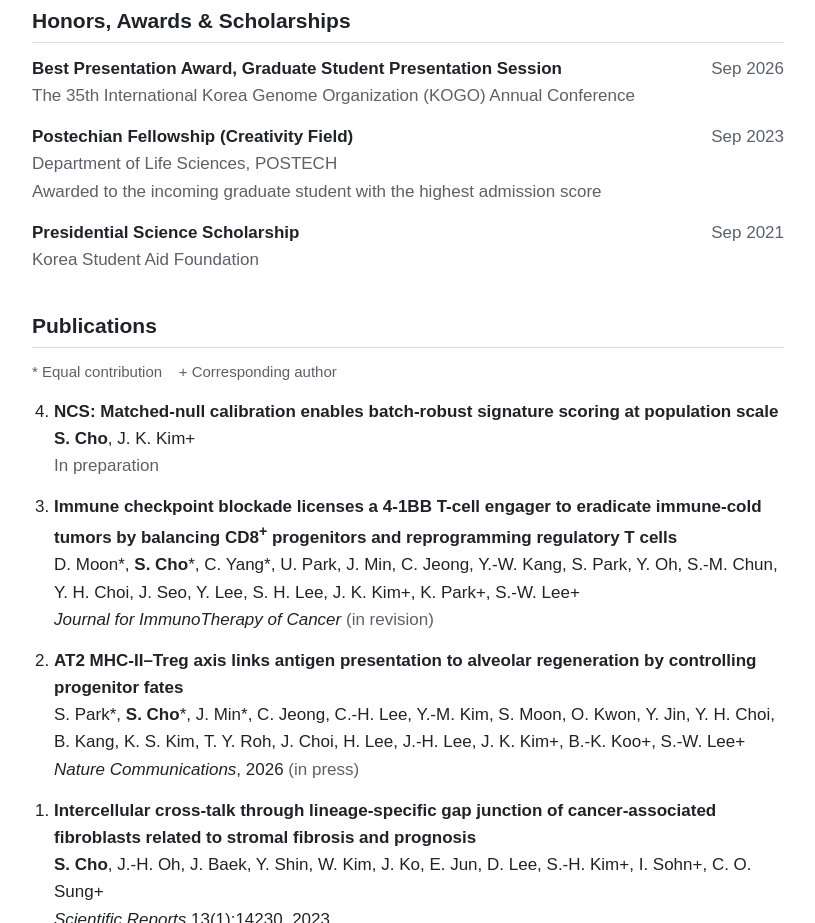
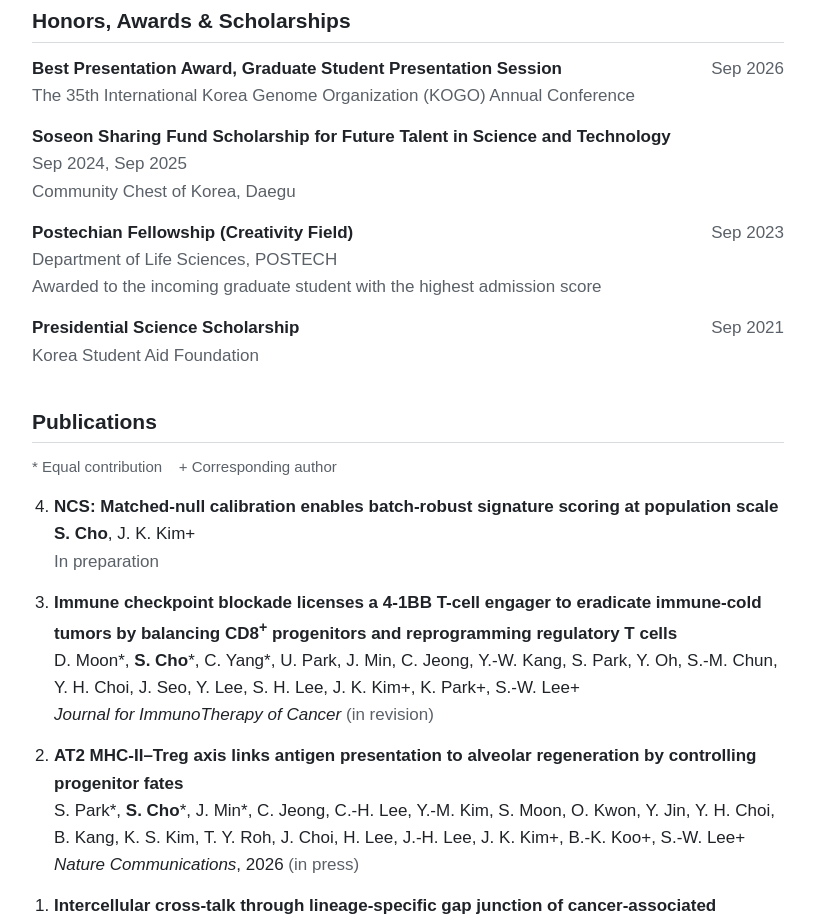
Before and after one commit to seongju-cho/seongju-cho.github.io, a plain HTML site: page index.html in a window 1280 px wide. Shown: the part 960-1883 px from the top of the page, without its empty margins (232-1047 px from the left). Drawn offline with Linux system fonts and the light colour scheme.

Commit message:
Add Soseon Sharing Fund scholarship (2024, 2025) to honors

```diff
--- a/index.html
+++ b/index.html
@@ -185,6 +185,13 @@
     </div>
     <div class="entry">
       <div class="head">
+        <strong>Soseon Sharing Fund Scholarship for Future Talent in Science and Technology</strong>
+        <span class="date">Sep 2024, Sep 2025</span>
+      </div>
+      <div class="sub">Community Chest of Korea, Daegu</div>
+    </div>
+    <div class="entry">
+      <div class="head">
         <strong>Postechian Fellowship (Creativity Field)</strong>
         <span class="date">Sep 2023</span>
       </div>
```
